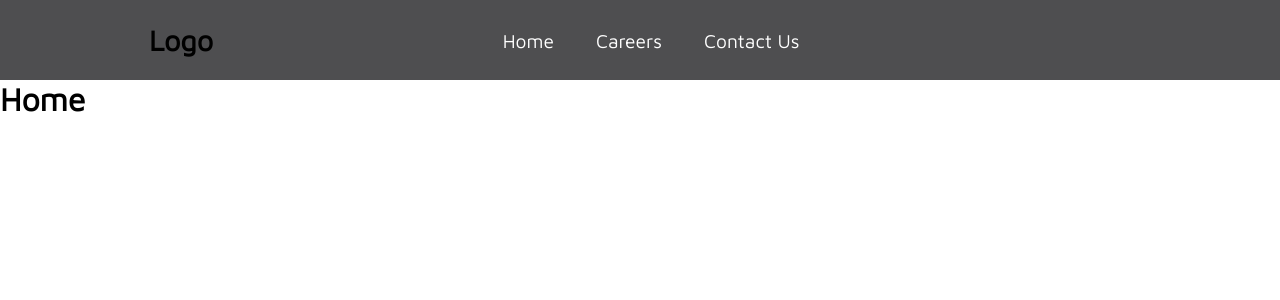
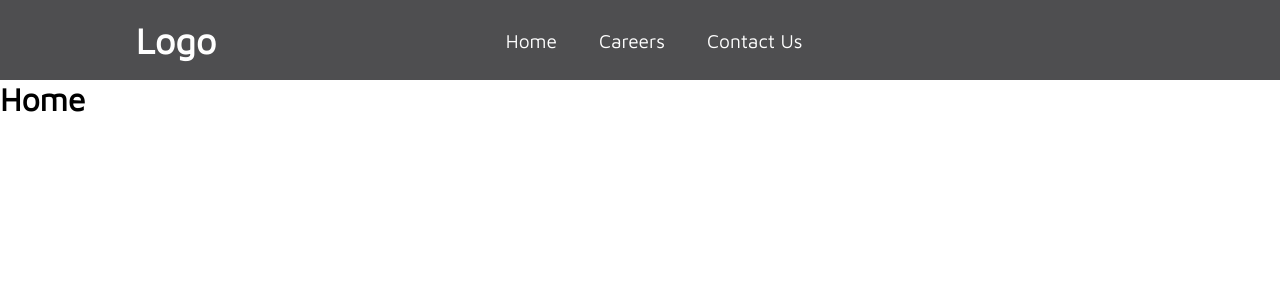
Before and after one commit to blopez01/BanderaAutoSolutionsWebsite, a React (Create React App) app: page / in a window 1280 px wide. Shown: the top 300 px of the page. Built offline with nearby package versions, Linux system fonts and the light colour scheme.

Commit message:
working nav

```diff
--- a/src/App.js
+++ b/src/App.js
@@ -3,14 +3,12 @@ import Navbar from './Components/Navbar/Navbar';
 import {
   createBrowserRouter,
   RouterProvider,
-  Route,
-  Link,
   Outlet,
 } from "react-router-dom";
 import Home from "./Routes/Home";
 import Careers from "./Routes/Careers";
 import Contact from "./Routes/Contact";
-import ErrorPage from "./routes/ErrorPage";
+import ErrorPage from "./Routes/ErrorPage";
 
 const AppLayout = () => {
   return (
--- a/src/Components/Navbar/MenuItems.js
+++ b/src/Components/Navbar/MenuItems.js
@@ -1,17 +1,17 @@
 export const MenuItems = [
     {
         title: 'Home',
-        url: '#',
+        url: '',
         shortName: 'nav-links'
     },
     {
         title: 'Careers',
-        url: '#',
+        url: 'careers',
         shortName: 'nav-links'
     },
     {
         title: 'Contact Us',
-        url: '#',
+        url: 'contact',
         shortName: 'nav-links'
     }
 ]
--- a/src/Components/Navbar/Navbar.css
+++ b/src/Components/Navbar/Navbar.css
@@ -8,10 +8,14 @@
 }
 
 .navbar-logo {
+    color: #fff;
     justify-self: start;
-    margin-left: 10px;
     cursor: pointer;
-}
+    text-decoration: none;
+    font-size: 1.5rem;
+    display: flex;
+    align-items: center;
+  }
 
 .nav-menu {
     display: grid;
@@ -25,10 +29,17 @@
 }
 
 .nav-links {
-    color: white;
+    color: #fff;
+    display: flex;
+    align-items: center;
     text-decoration: none;
     padding: 0.5rem 1rem;
-}
+    height: 100%;
+  }
+
+  .activated {
+    color: #09bef0;
+  }
 
 .nav-links:hover {
     background-color: aquamarine;
--- a/src/Components/Navbar/Navbar.js
+++ b/src/Components/Navbar/Navbar.js
@@ -1,4 +1,5 @@
 import React, { Component } from 'react'
+import { Link, NavLink } from "react-router-dom";
 import { MenuItems } from './MenuItems'
 import './Navbar.css'
 
@@ -9,20 +10,33 @@ class Navbar extends Component {
         this.setState({active: !this.state.active})
     }
 
+    closeMobileMenu = () => {
+        this.setState({active: false})
+    }
+
     render () {
         return(
             <nav className='NavItems'>
-                <h1 className='navbar-logo'>Logo</h1>
+                <Link to="/" className="navbar-logo" onClick={this.closeMobileMenu}>
+                    <h1>Logo</h1>
+                </Link>
                 <div className='menu-icon' onClick={this.handleClick}>
                     <i className={this.state.active ? 'fas fa-times' : 'fas fa-bars'}></i>
                 </div>
                 <ul className={this.state.active ? 'nav-menu active' : 'nav-menu'}>
                     {MenuItems.map((item, index) => {
                         return (
+
                             <li key={index}>
-                                <a className={item.shortName} href={item.url}>
-                                    {item.title}
-                                </a>
+                                <NavLink
+                                to={`/${item.url}`}
+                                className={({ active }) =>
+                                    item.shortName + (active ? " activated" : "")
+                                }
+                                onClick={this.closeMobileMenu}
+                                >
+                                {item.title}
+                                </NavLink>
                             </li>
                         )
                     })}
--- a/src/Routes/ErrorPage.js
+++ b/src/Routes/ErrorPage.js
@@ -1 +1,11 @@
-<h1>Error page</h1>
+import React from "react";
+
+function ErrorPage() {
+    return (
+        <div className="errorPage">
+            <h1>ErrorPage</h1>
+        </div>
+    );
+}
+
+export default ErrorPage;
```
